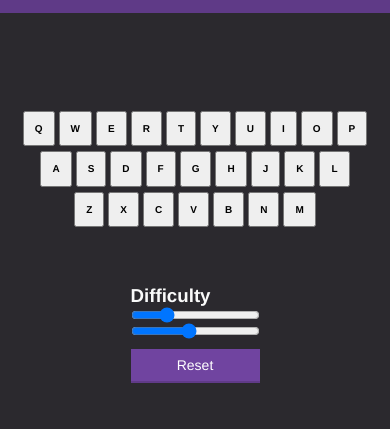
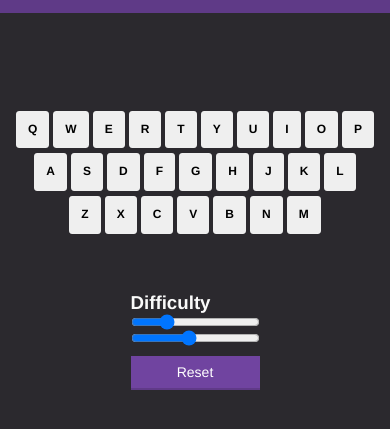
Before and after one commit to abdallahfarag72/hangman-app, a website: page public/index.html in a window 390 px wide. Shown: the part 91-520 px from the top of the page. Drawn offline with Linux system fonts and the light colour scheme; no server answers.

Commit message:
Setup styles for virtual keyboard and mobile compatibility

```diff
--- a/public/index.html
+++ b/public/index.html
@@ -18,36 +18,36 @@
 
     <div id="keyboard-cont">
         <div class="first-row">
-            <button class="keyboard-button">q</button>
-            <button class="keyboard-button">w</button>
-            <button class="keyboard-button">e</button>
-            <button class="keyboard-button">r</button>
-            <button class="keyboard-button">t</button>
-            <button class="keyboard-button">y</button>
-            <button class="keyboard-button">u</button>
-            <button class="keyboard-button">i</button>
-            <button class="keyboard-button">o</button>
-            <button class="keyboard-button">p</button>
+            <button class="keyboard-button" id="q">q</button>
+            <button class="keyboard-button" id="w">w</button>
+            <button class="keyboard-button" id="e">e</button>
+            <button class="keyboard-button" id="r">r</button>
+            <button class="keyboard-button" id="t">t</button>
+            <button class="keyboard-button" id="y">y</button>
+            <button class="keyboard-button" id="u">u</button>
+            <button class="keyboard-button" id="i">i</button>
+            <button class="keyboard-button" id="o">o</button>
+            <button class="keyboard-button" id="p">p</button>
         </div>
         <div class="second-row">
-            <button class="keyboard-button">a</button>
-            <button class="keyboard-button">s</button>
-            <button class="keyboard-button">d</button>
-            <button class="keyboard-button">f</button>
-            <button class="keyboard-button">g</button>
-            <button class="keyboard-button">h</button>
-            <button class="keyboard-button">j</button>
-            <button class="keyboard-button">k</button>
-            <button class="keyboard-button">l</button>
+            <button class="keyboard-button" id="a">a</button>
+            <button class="keyboard-button" id="s">s</button>
+            <button class="keyboard-button" id="d">d</button>
+            <button class="keyboard-button" id="f">f</button>
+            <button class="keyboard-button" id="g">g</button>
+            <button class="keyboard-button" id="h">h</button>
+            <button class="keyboard-button" id="j">j</button>
+            <button class="keyboard-button" id="k">k</button>
+            <button class="keyboard-button" id="l">l</button>
         </div>
         <div class="third-row">
-            <button class="keyboard-button">z</button>
-            <button class="keyboard-button">x</button>
-            <button class="keyboard-button">c</button>
-            <button class="keyboard-button">v</button>
-            <button class="keyboard-button">b</button>
-            <button class="keyboard-button">n</button>
-            <button class="keyboard-button">m</button>
+            <button class="keyboard-button" id="z">z</button>
+            <button class="keyboard-button" id="x">x</button>
+            <button class="keyboard-button" id="c">c</button>
+            <button class="keyboard-button" id="v">v</button>
+            <button class="keyboard-button" id="b">b</button>
+            <button class="keyboard-button" id="n">n</button>
+            <button class="keyboard-button" id="m">m</button>
         </div>
     </div>
 
--- a/public/styles/styles.css
+++ b/public/styles/styles.css
@@ -33,7 +33,7 @@ body {
 span {
     border-bottom: 1px solid #534f59;
     display: inline-block;
-    font-size: 2rem;
+    font-size: 2.2rem;
     height: 2.4rem;
     line-height: 2.4rem;
     margin: 0 .1rem;
@@ -106,11 +106,13 @@ p {
 }
 
 .keyboard-button {
-    font-size: 1rem;
+    font-size: 1.2rem;
     font-weight: 700;
-    padding: 1rem;
+    padding: 1.2rem;
     margin: 0 2px;
     text-transform: uppercase;
+    border: none;
+    border-radius: 10%;
     /* transition: all .2s ease-in-out; */
 }
 
@@ -122,7 +124,7 @@ p {
 }
 
 
-@media (min-width: 70rem) {
+@media (min-width: 45rem) {
     #keyboard-cont {
         display: none;
     }
```
Also changed, not shown: src/hangman.js (+17 -1 lines), src/index.js (+11 -0 lines).
